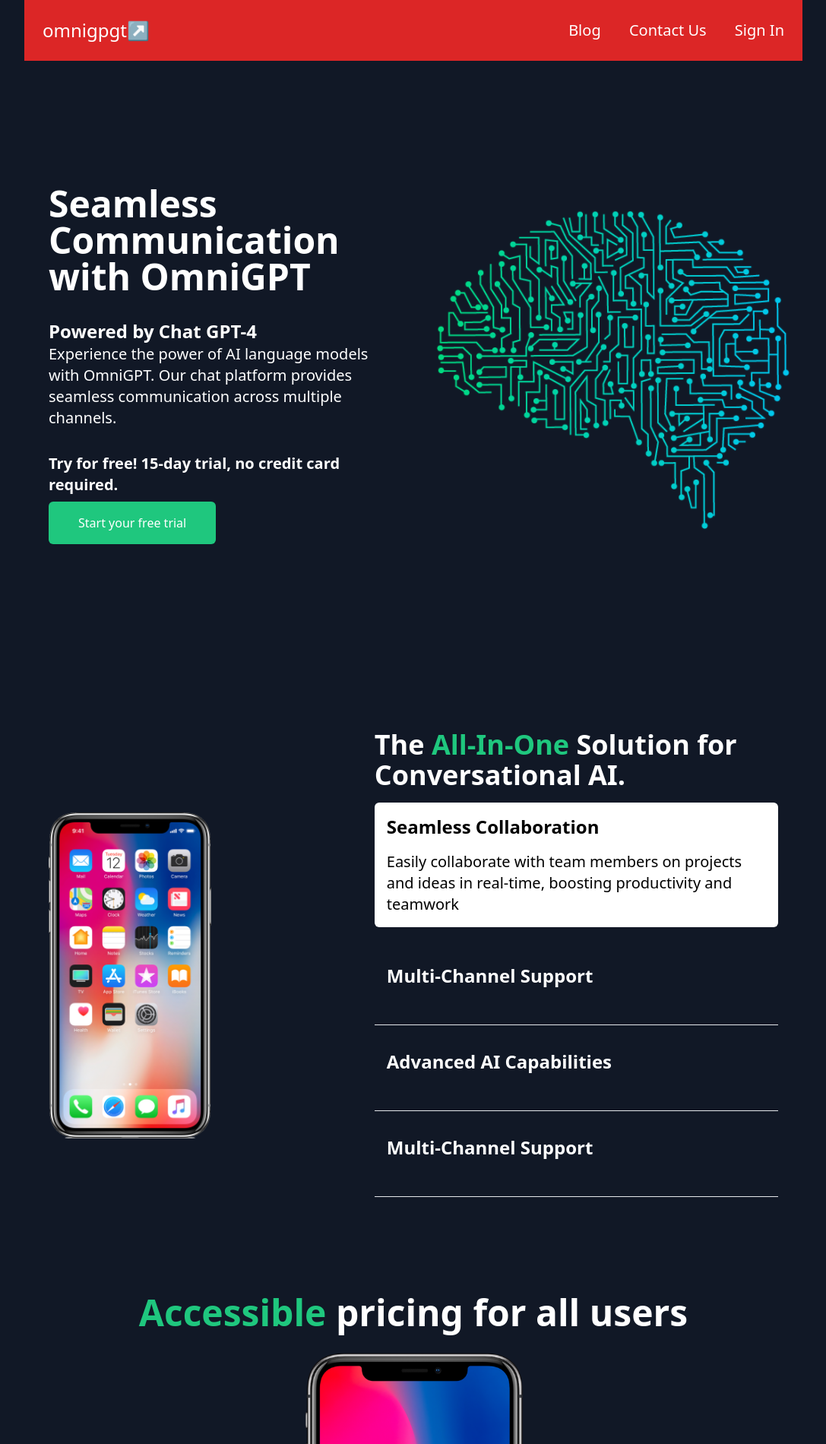
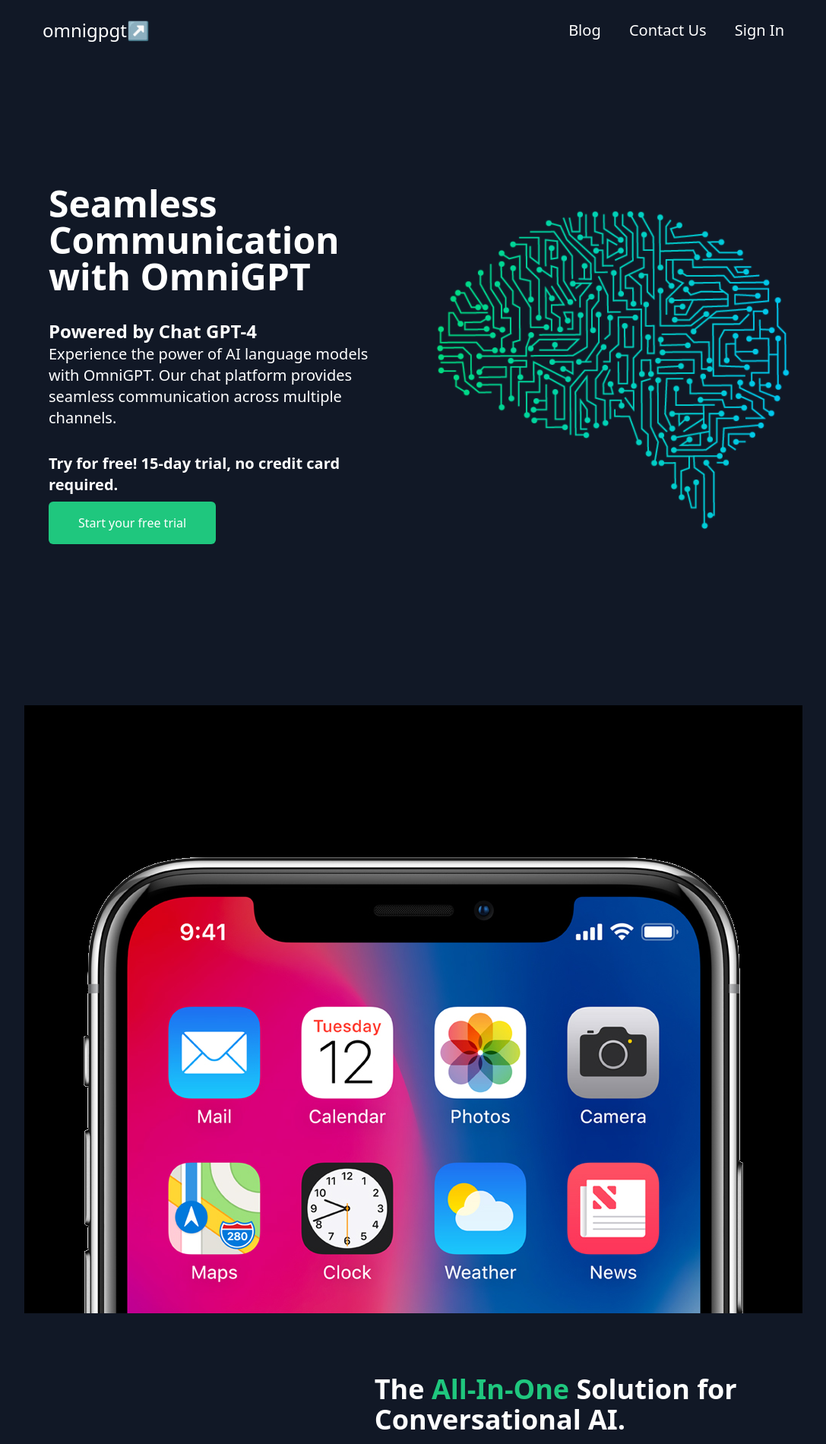
Before and after one commit to thamesblanq/omnigpt-page, a website: page build/index.html in a window 1280 px wide. Shown: the top 1900 px of the page at 76% size, without its empty margins (96-1183 px from the left). Drawn offline with Linux system fonts and the light colour scheme.

Commit message:
Fixed pic problem

```diff
--- a/build/index.html
+++ b/build/index.html
@@ -11,7 +11,7 @@
 
 <body class="bg-[#111826] w-full">
   <header>
-    <section class="max-w-5xl text-white flex justify-between items-center p-6 mx-auto bg-red-600">
+    <section class="max-w-5xl text-white flex justify-between items-center p-6 mx-auto">
       <h3 class="text-2xl relative">omnigpgt<span class="text-[#1FC77E] absolute -top-0">↗️</span></h3>
       <div>
           <button
@@ -52,7 +52,7 @@
       </section>
   </header>
 
-  <main class="mx-auto h-auto">
+  <main class="mx-auto h-auto pb-12">
     <section class="w-full h-auto mb-12 flex flex-col items-center justify-center">
       <section id="hero" class="flex flex-col-reverse max-w-5xl sm:flex-row items-center gap-4 mx-auto">
         <article class="md:w-1/2 flex flex-col px-8">
@@ -72,11 +72,11 @@
       </section>
     </section>
 
- <!--    <section class="hidden w-full h-auto mb-12 md:block ">
-      <section class="hidden md:block bg-black max-w-5xl h-screen p-8 relative overflow-hidden mx-auto">
+    <section class="hidden w-full h-auto mb-12 md:block ">
+      <section class="hidden md:flex items-center justify-center bg-black max-w-5xl h-screen p-8 relative overflow-hidden mx-auto">
         <img src="./img/iphone.png" alt="iphone" class="absolute top-1/4 mx-auto">
       </section>
-    </section> -->
+    </section>
 
     <section class="w-full h-auto mb-12 flex flex-col items-center justify-center">
       <section class="flex flex-col-reverse md:flex-row items-center h-auto max-w-5xl p-8 overflow-hidden">
@@ -194,7 +194,7 @@
 
   <footer class="bg-black h-auto min-w-full relative flex flex-col items-center">
 
-    <section class="w-full h-auto mb-12 flex flex-col items-center justify-center relative -top-full">
+    <section class="w-full h-auto mb-12 flex flex-col items-center justify-center absolute -top-24">
       <section class="max-w-5xl p-8">
         <article class="block md:flex items-center justify-between gap-8 bg-[#1FC77E] rounded-md p-12 w-full">
             <div>
@@ -208,7 +208,7 @@
       </section>
     </section>
 
-    <section class="w-full h-auto flex flex-col md:flex-row items-center justify-center">
+    <section class="w-full h-auto flex flex-col md:flex-row items-center justify-center mt-96">
       <section class="max-w-5xl block items-start md:flex md:justify-between md:gap-32 gap-16 p-8">
 
         <aside class="flex flex-col md:flex-row md:justify-between gap-8 md:gap-40">
```
Also changed, not shown: build/css/style.css.
